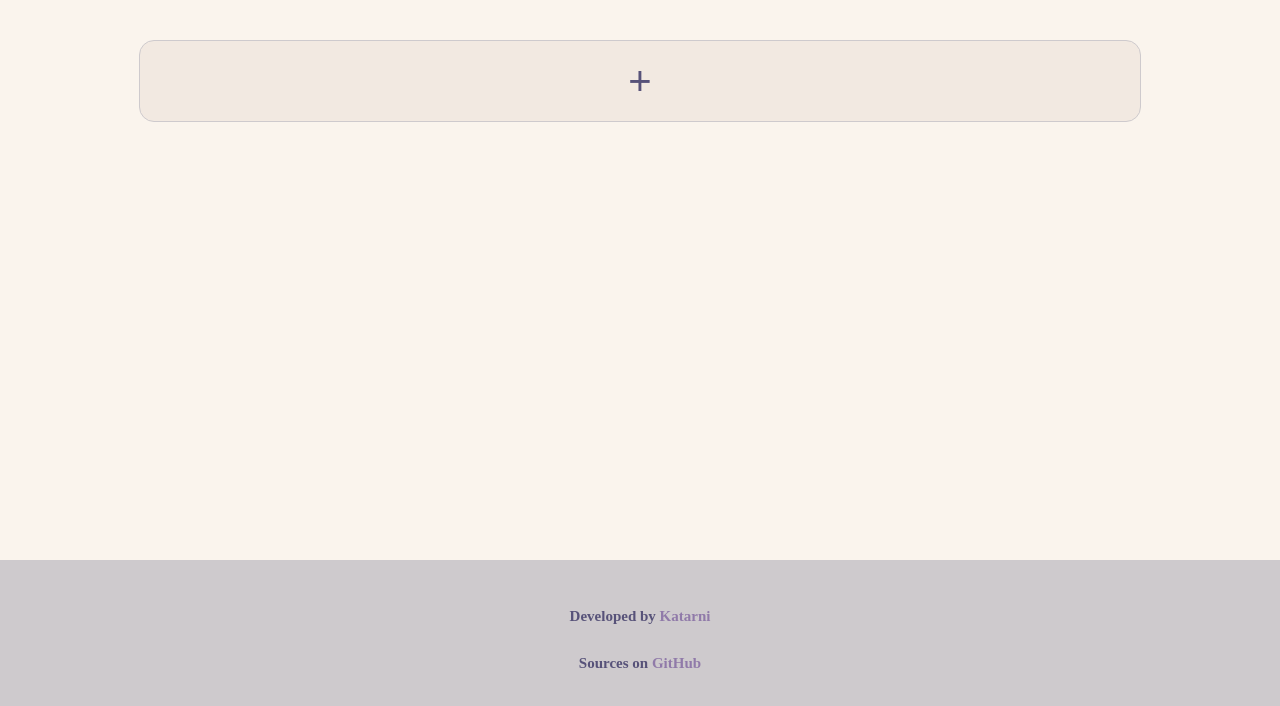
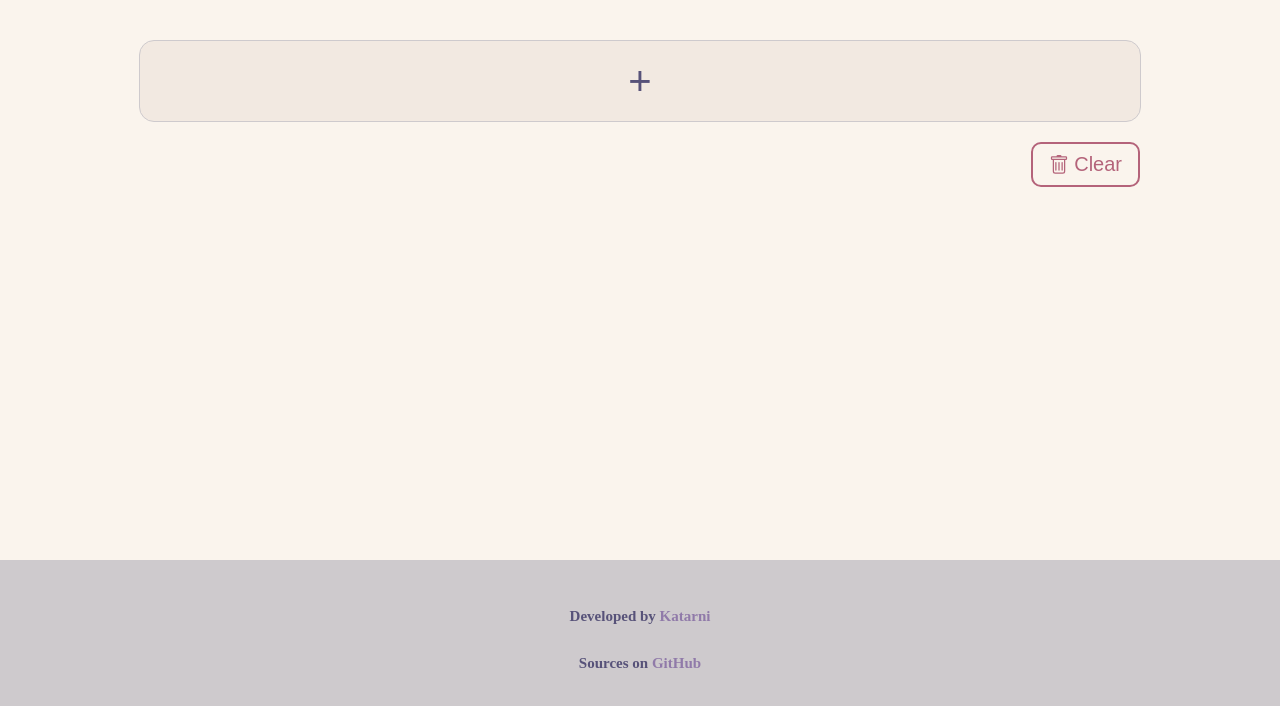
Before and after one commit to Katarni/dnd-battels, a plain HTML site: page index.html in a window 1280 px wide. Shown: the part 80-786 px from the top of the page. Drawn offline with Linux system fonts and the light colour scheme.

Commit message:
added clear btn

```diff
--- a/index.html
+++ b/index.html
@@ -31,7 +31,6 @@
                 <p for="max-hp" class="input-name">Max HP:</p>
                 <input type="number" name="max-hp" class="input-field input-field-number">
             </div>
-
             <button class="add-char-btn add-char-btn-closed">+</button>
         </div>
 
@@ -40,6 +39,16 @@
 
             <p class="hp-box high-hp"><span class="hp">25</span>/<span class="max-hp">30</span></p>
         </div> -->
+
+        <div id="remove-all-box">
+            <button class="remove-btn">
+                <svg xmlns="http://www.w3.org/2000/svg" fill="currentColor" class="bi bi-trash" viewBox="0 0 16 16">
+                    <path d="M5.5 5.5A.5.5 0 0 1 6 6v6a.5.5 0 0 1-1 0V6a.5.5 0 0 1 .5-.5m2.5 0a.5.5 0 0 1 .5.5v6a.5.5 0 0 1-1 0V6a.5.5 0 0 1 .5-.5m3 .5a.5.5 0 0 0-1 0v6a.5.5 0 0 0 1 0z"/>
+                    <path d="M14.5 3a1 1 0 0 1-1 1H13v9a2 2 0 0 1-2 2H5a2 2 0 0 1-2-2V4h-.5a1 1 0 0 1-1-1V2a1 1 0 0 1 1-1H6a1 1 0 0 1 1-1h2a1 1 0 0 1 1 1h3.5a1 1 0 0 1 1 1zM4.118 4 4 4.059V13a1 1 0 0 0 1 1h6a1 1 0 0 0 1-1V4.059L11.882 4zM2.5 3h11V2h-11z"/>
+                </svg>
+                <p class="remove-btn-text">Clear</p>
+            </button>
+        </div>
     </main>
 
     <footer>
--- a/js/main.js
+++ b/js/main.js
@@ -5,6 +5,9 @@ if (localStorage.getItem("counting") === null) {
 function getVal(id, name) {
     return localStorage.getItem("char-" + id + "-" + name)
 }
+
+document.querySelector(".add-char-btn").onclick = openInputFields;
+document.querySelector(".remove-btn").onclick = clearCharacters;
 
 for (let i = 0; i < parseInt(localStorage.getItem("counting")); ++i) {
     const character = document.createElement('div');
@@ -25,7 +28,7 @@ for (let i = 0; i < parseInt(localStorage.getItem("counting")); ++i) {
                         '</span>';
     character.appendChild(hp_box);
 
-    document.querySelector("main").appendChild(character);
+    document.querySelector('.add-char-box').insertAdjacentElement("afterend", character);
 
     setHealthColor(i.toString());
 }
@@ -64,7 +67,7 @@ function addCharacter() {
                         '</span>';
     character.appendChild(hp_box);
 
-    document.querySelector('main').appendChild(character);
+    document.querySelector('.add-char-box').insertAdjacentElement("afterend", character);
 
     setHealthColor(localStorage.getItem("counting"));
 
@@ -112,4 +115,14 @@ function openInputFields() {
     document.querySelector(".add-char-btn").onclick = addCharacter;
 }
 
-document.querySelector(".add-char-btn").onclick = openInputFields;
+function clearCharacters() {
+    for (let i = 0; i < parseInt(localStorage.getItem("counting")); ++i) {
+        localStorage.removeItem("char-" + i.toString() + "-name");
+        localStorage.removeItem("char-" + i.toString() + "-hp");
+        localStorage.removeItem("char-" + i.toString() + "-max-hp");
+
+        document.querySelector("main").removeChild(document.querySelector("#char-" + i.toString()));
+    }
+
+    localStorage.setItem("counting", "0");
+}
--- a/styles/style.css
+++ b/styles/style.css
@@ -33,6 +33,44 @@ main {
     align-items: center;
 }
 
+#remove-all-box {
+    margin-top: 20px;
+
+    width: 80%;
+
+    display: flex;
+    flex-direction: row;
+    justify-content: end;
+}
+
+.remove-btn {
+    display: flex;
+    flex-direction: row;
+    align-items: center;
+    justify-content: space-around;
+
+    color: #b4637a;
+    background: transparent;
+    border: 2px solid #b4637a;
+    border-radius: 10px;
+}
+
+.remove-btn:hover {
+    color: #fffaf3;
+    background: #b4637a;
+}
+
+.bi-trash {
+    height: 20px;
+    width: 20px;
+    margin-left: 10px;
+}
+
+.remove-btn-text {
+    font-size: 20px;
+    margin: 8px 10px 8px 5px;
+}
+
 footer {
     height: 20vh;
     background: #cecacd;
```
